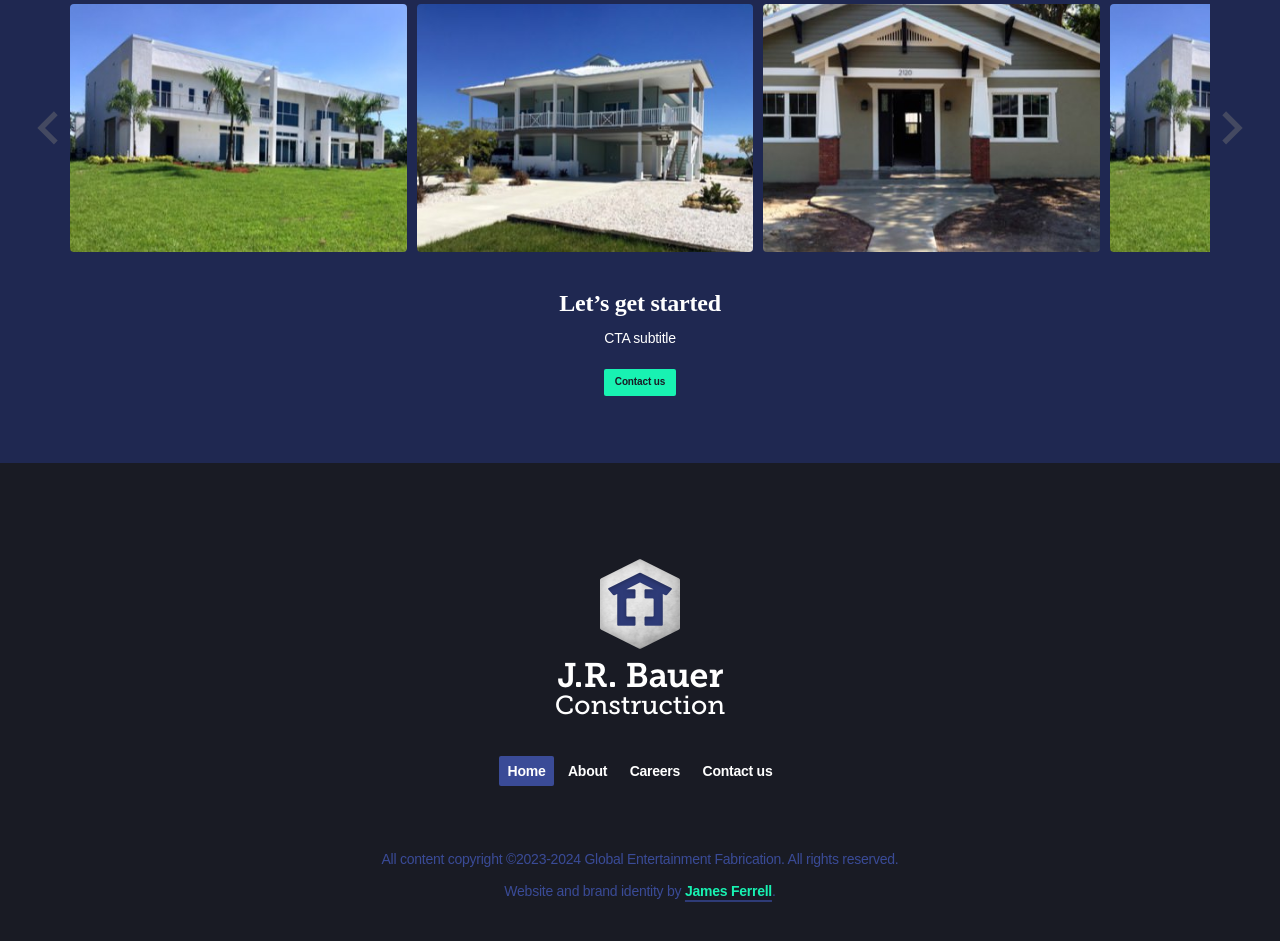
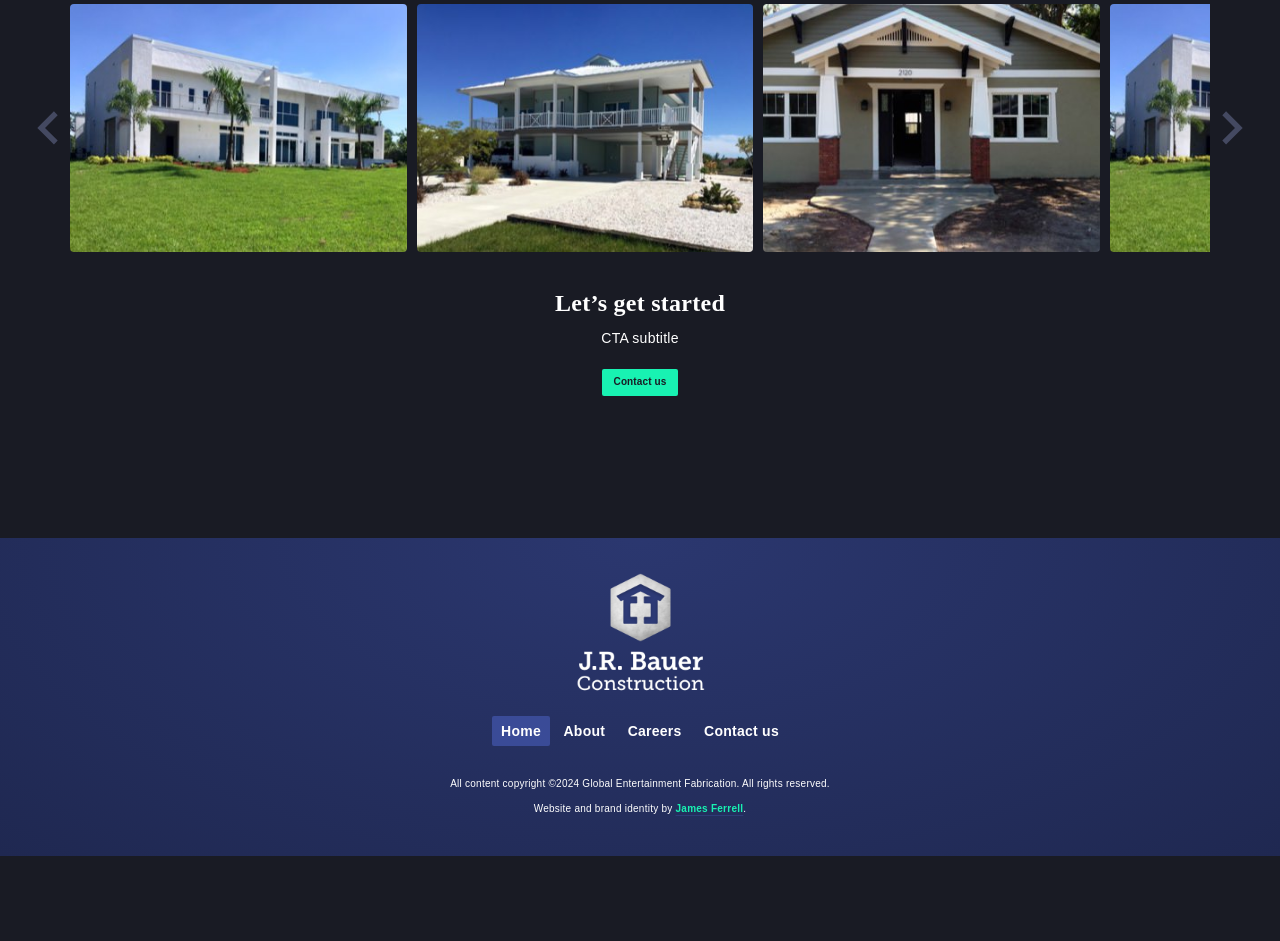
Before and after one commit to perpetualgrimace/jrbauerconstruction.com, an Astro site: page / in a window 1280 px wide. Shown: the part 955-1896 px from the top of the page. After the commit the page ends 1811 px from the top, so only its background shows below. Built offline with nearby package versions, Linux system fonts and the light colour scheme; Astro itself is replaced by a stand-in of ours; a web font is replaced by a local one.

Commit message:
styles footer

```diff
--- a/src/components/layout/Footer.astro
+++ b/src/components/layout/Footer.astro
@@ -6,18 +6,18 @@ const currYear =  new Date().getFullYear();
 ---
 
 <footer class="footer u-text-c">
-	<a class="footer-logo u-mb-md" href="/" draggable="false">
+	<a class="footer-logo u-mb-xs u-mh-auto" href="/" draggable="false">
 		<RetinaImg
-			className="footer-logo-img u-mh-auto"
+			className="footer-logo-img"
 			file="logo-vertical"
 			alt="J.R. Bauer Construction (home)"
 		/>
 	</a>
 	<NavLinks isFooter />
-  <p class="footer-colophon u-font-xxxs u-mb-sm">
-    All content copyright ©2023-{currYear} Global Entertainment Fabrication. All rights reserved.
+  <p class="footer-colophon u-font-xs u-mb-xs">
+    All content copyright ©2024{currYear === 2024 ? "" : `-${currYear}`} Global Entertainment Fabrication. All rights reserved.
   </p>
-  <p class="footer-colophon u-font-xxxs">
+  <p class="footer-colophon u-font-xs">
     Website and brand identity by <a href="https://jamesferrell.me" target="_blank">James Ferrell</a>.
   </p>
 </footer>
@@ -26,21 +26,22 @@ const currYear =  new Date().getFullYear();
 	@import '../../styles/global';
 
   .footer {
-    padding: 0 $sp-xl $sp-xl $sp-xl;
+    padding: $sp-md $sp-xl $sp-xl $sp-xl;
+    background-image: radial-gradient(at top, $navy-medium -25%, $navy-dark 100%);
   }
 
   .footer-logo {
     display: block;
+    width: 8.25rem;
   }
 
   .footer > .nav-links {
     justify-content: center;
-    margin-bottom: $sp-xxl;
+    margin-bottom: $sp-xl;
     transform: translatey(0.25em); // fudgin'
   }
 
   .footer-colophon {
-    color: $navy-light;
   }
 
   .footer:before {
--- a/src/styles/1-utils/_mixins.scss
+++ b/src/styles/1-utils/_mixins.scss
@@ -58,7 +58,7 @@
 @mixin body-text {
   font-family: $body-font;
   font-weight: $body-weight;
-  letter-spacing: -0.0125em;
+  letter-spacing: 0.0125em;
 }
 
 @mixin title-text {
--- a/src/styles/2-base/_theme.scss
+++ b/src/styles/2-base/_theme.scss
@@ -32,7 +32,3 @@ button:focus:not(:focus-visible),
   color: $white;
   background-color: rgba($aqua, 0.6);
 }
-
-main {
-  background-color: $navy-dark;
-}
```
